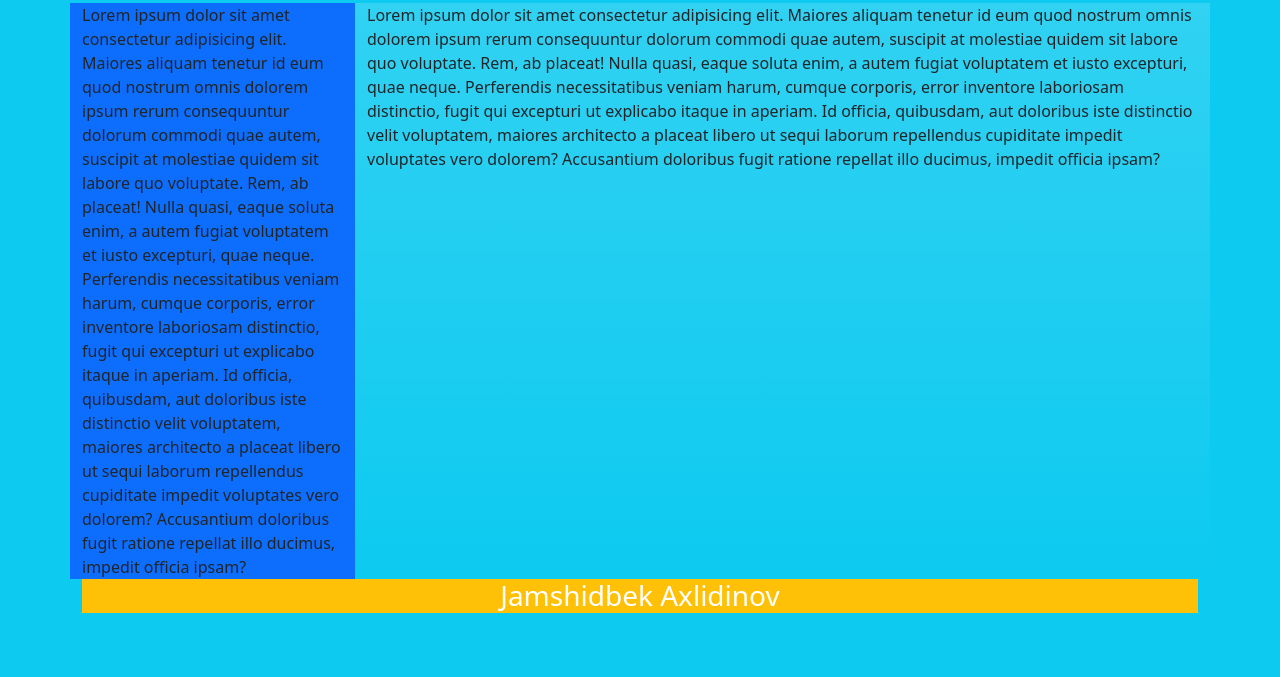
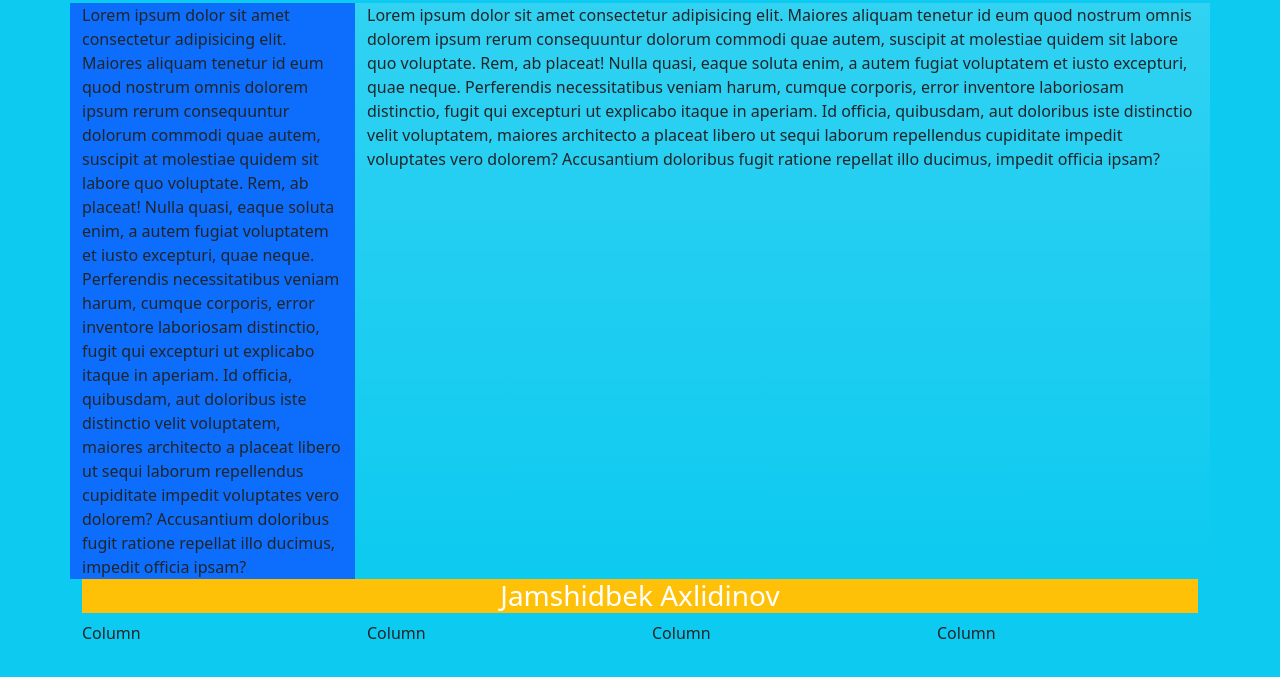
Before and after one commit to AxlidinovJ/yangilik, a plain HTML site: page index.html in a window 1280 px wide. Shown: the part 53-730 px from the top of the page. Drawn offline with Linux system fonts and the light colour scheme.

Commit message:
edit files

```diff
--- a/index.html
+++ b/index.html
@@ -46,6 +46,15 @@
     </div>
 
 
+    <div class="container">
+        <div class="row row-cols-1 row-cols-sm-2 row-cols-md-4">
+            <div class="col">Column</div>
+            <div class="col">Column</div>
+            <div class="col">Column</div>
+            <div class="col">Column</div>
+        </div>
+    </div>
+
 
 </body>
 
```
Also changed, not shown: index2.html (added, +16 -0 lines).
